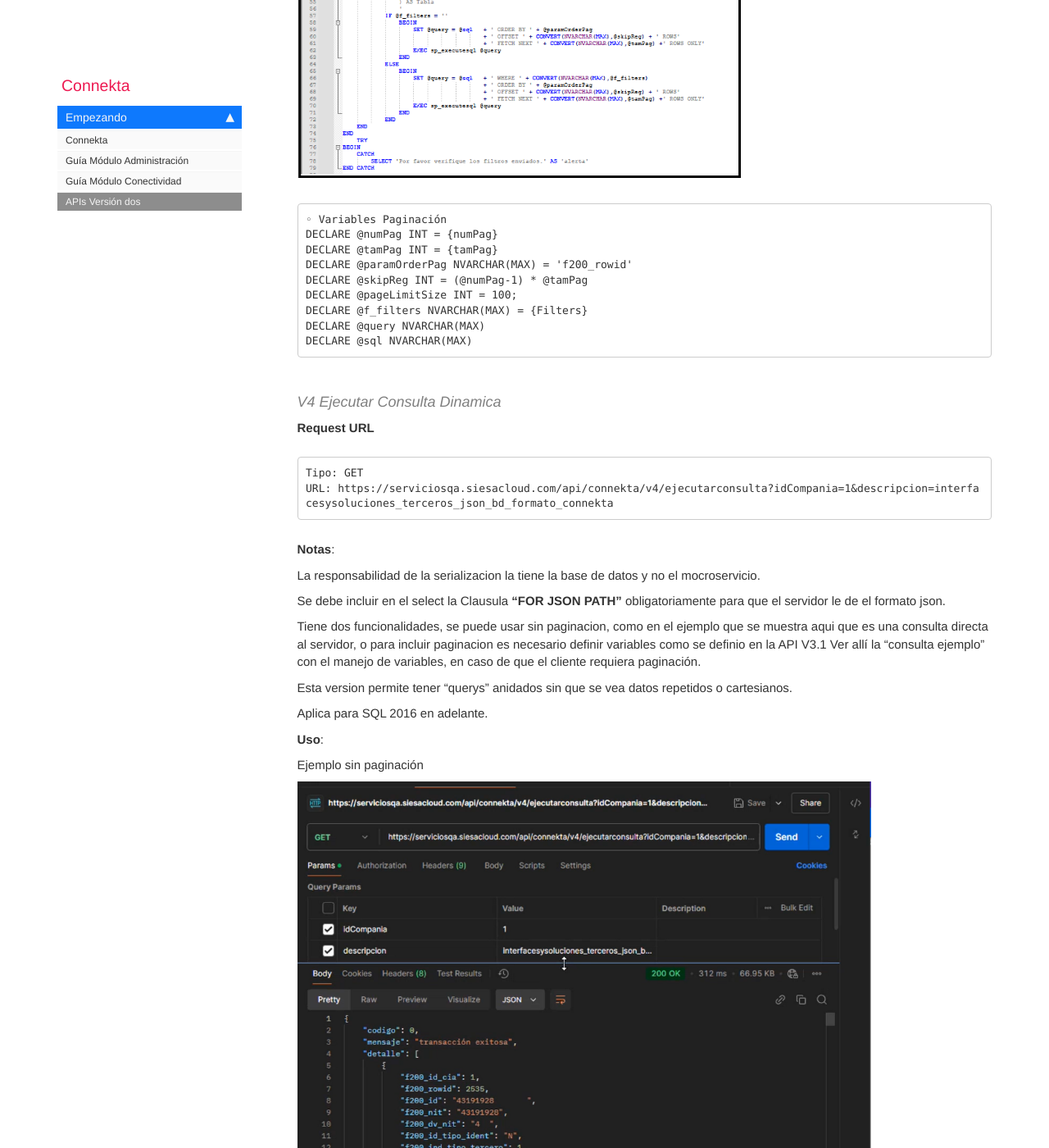
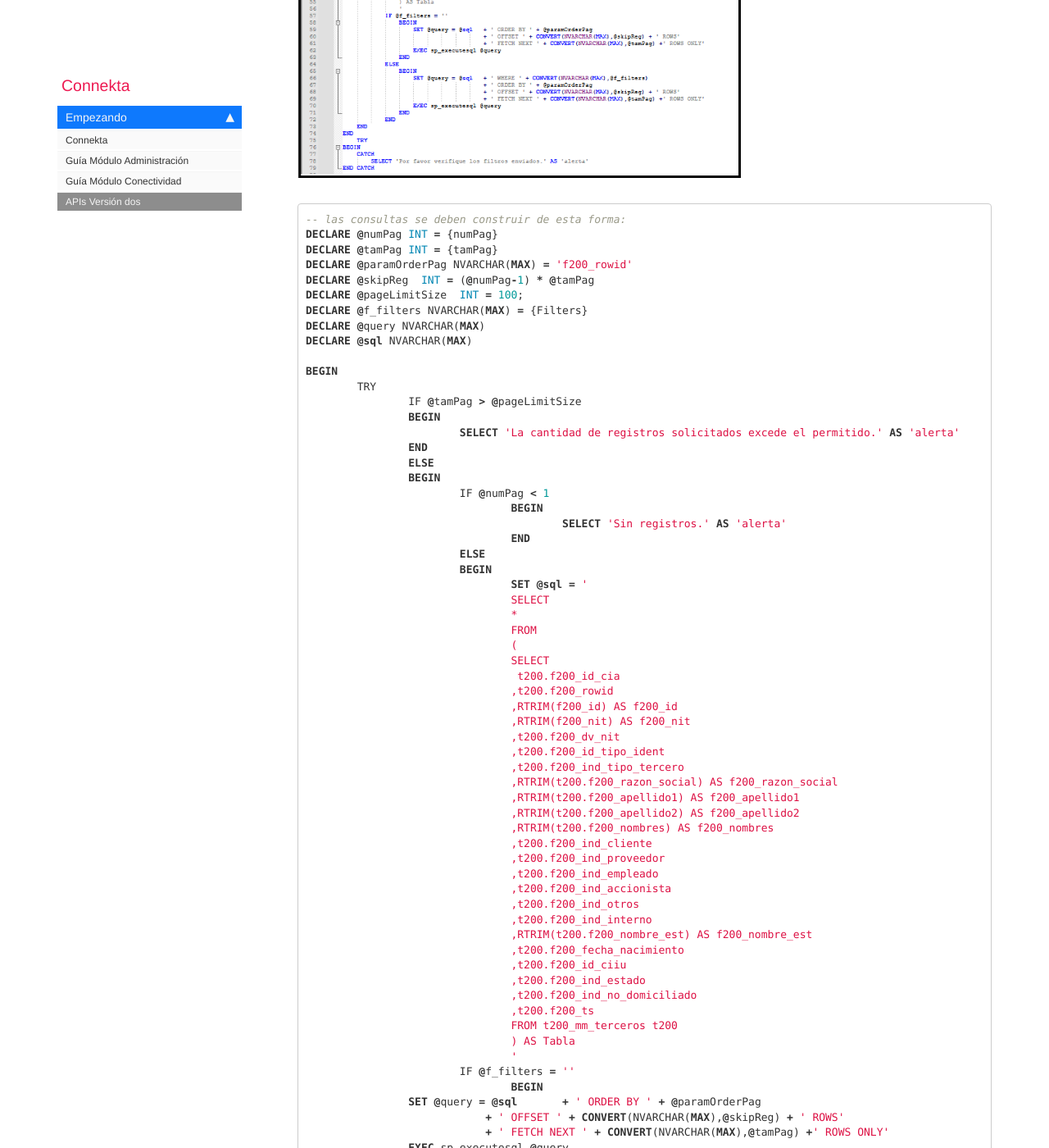
Before and after one commit to Interfaces-y-Soluciones-Interno/Documentacion, a Jekyll site: the page built from pages/sistema_integracion/si_apis_v2_guia.md, in a window 1280 px wide and 1400 px high, scrolled down 9071 px. Shown: the whole window at 82% size. Built offline with Jekyll 4.4.1, drawn with Linux system fonts in a browser that asks for light colours; comment, search, counter and statistics services are not loaded; some of the changed text lies outside the part shown.

Commit message:
Update si_apis_v2_guia.md

````diff
--- a/pages/sistema_integracion/si_apis_v2_guia.md
+++ b/pages/sistema_integracion/si_apis_v2_guia.md
@@ -197,8 +197,93 @@ Siempre se debe construir las consultas de la siguiente forma:
 {% include inline_image.html
 file="API_V2_0008.png" alt="" %}
 
+``` sql
+-- las consultas se deben construir de esta forma:
+DECLARE @numPag	INT = {numPag}
+DECLARE @tamPag	INT = {tamPag}
+DECLARE @paramOrderPag NVARCHAR(MAX) = 'f200_rowid'
+DECLARE @skipReg  INT = (@numPag-1) * @tamPag
+DECLARE @pageLimitSize  INT = 100;
+DECLARE @f_filters NVARCHAR(MAX) = {Filters}
+DECLARE @query NVARCHAR(MAX)
+DECLARE @sql NVARCHAR(MAX)
 
-    ◦ Variables Paginación
+BEGIN
+	TRY
+		IF @tamPag > @pageLimitSize
+		BEGIN
+			SELECT 'La cantidad de registros solicitados excede el permitido.' AS 'alerta'
+		END
+		ELSE
+		BEGIN
+			IF @numPag < 1
+				BEGIN
+					SELECT 'Sin registros.' AS 'alerta'
+				END
+			ELSE
+			BEGIN
+				SET @sql = '
+				SELECT
+				*
+				FROM
+				(
+				SELECT
+				 t200.f200_id_cia
+				,t200.f200_rowid
+				,RTRIM(f200_id) AS f200_id
+				,RTRIM(f200_nit) AS f200_nit
+				,t200.f200_dv_nit
+				,t200.f200_id_tipo_ident
+				,t200.f200_ind_tipo_tercero
+				,RTRIM(t200.f200_razon_social) AS f200_razon_social
+				,RTRIM(t200.f200_apellido1) AS f200_apellido1
+				,RTRIM(t200.f200_apellido2) AS f200_apellido2
+				,RTRIM(t200.f200_nombres) AS f200_nombres
+				,t200.f200_ind_cliente
+				,t200.f200_ind_proveedor
+				,t200.f200_ind_empleado
+				,t200.f200_ind_accionista
+				,t200.f200_ind_otros
+				,t200.f200_ind_interno
+				,RTRIM(t200.f200_nombre_est) AS f200_nombre_est
+				,t200.f200_fecha_nacimiento
+				,t200.f200_id_ciiu
+				,t200.f200_ind_estado
+				,t200.f200_ind_no_domiciliado
+				,t200.f200_ts
+				FROM t200_mm_terceros t200
+				) AS Tabla
+				'
+			IF @f_filters = ''
+				BEGIN
+                SET @query = @sql	+ ' ORDER BY ' + @paramOrderPag
+                            + ' OFFSET ' + CONVERT(NVARCHAR(MAX),@skipReg) + ' ROWS'
+                            + ' FETCH NEXT ' + CONVERT(NVARCHAR(MAX),@tamPag) +' ROWS ONLY'
+                EXEC sp_executesql @query
+				END
+			ELSE
+				BEGIN
+                SET @query = @sql	+ ' WHERE ' + CONVERT(NVARCHAR(MAX),@f_filters)
+                            + ' ORDER BY ' + @paramOrderPag
+                            + ' OFFSET ' + CONVERT(NVARCHAR(MAX),@skipReg) + ' ROWS'
+                            + ' FETCH NEXT ' + CONVERT(NVARCHAR(MAX),@tamPag) +' ROWS ONLY'
+                EXEC sp_executesql @query
+				END
+			END
+	END
+END
+	TRY
+BEGIN
+	CATCH
+		SELECT 'Por favor verifique los filtros enviados.' AS 'alerta'
+END CATCH
+---
+```
+
+
+
+
+    ◦ Variables de Paginación
     DECLARE @numPag INT = {numPag}
     DECLARE @tamPag INT = {tamPag}
     DECLARE @paramOrderPag NVARCHAR(MAX) = 'f200_rowid'
````
Also changed, not shown: other parts of pages/sistema_integracion/si_apis_v2_guia.md (+1 -1 lines).
